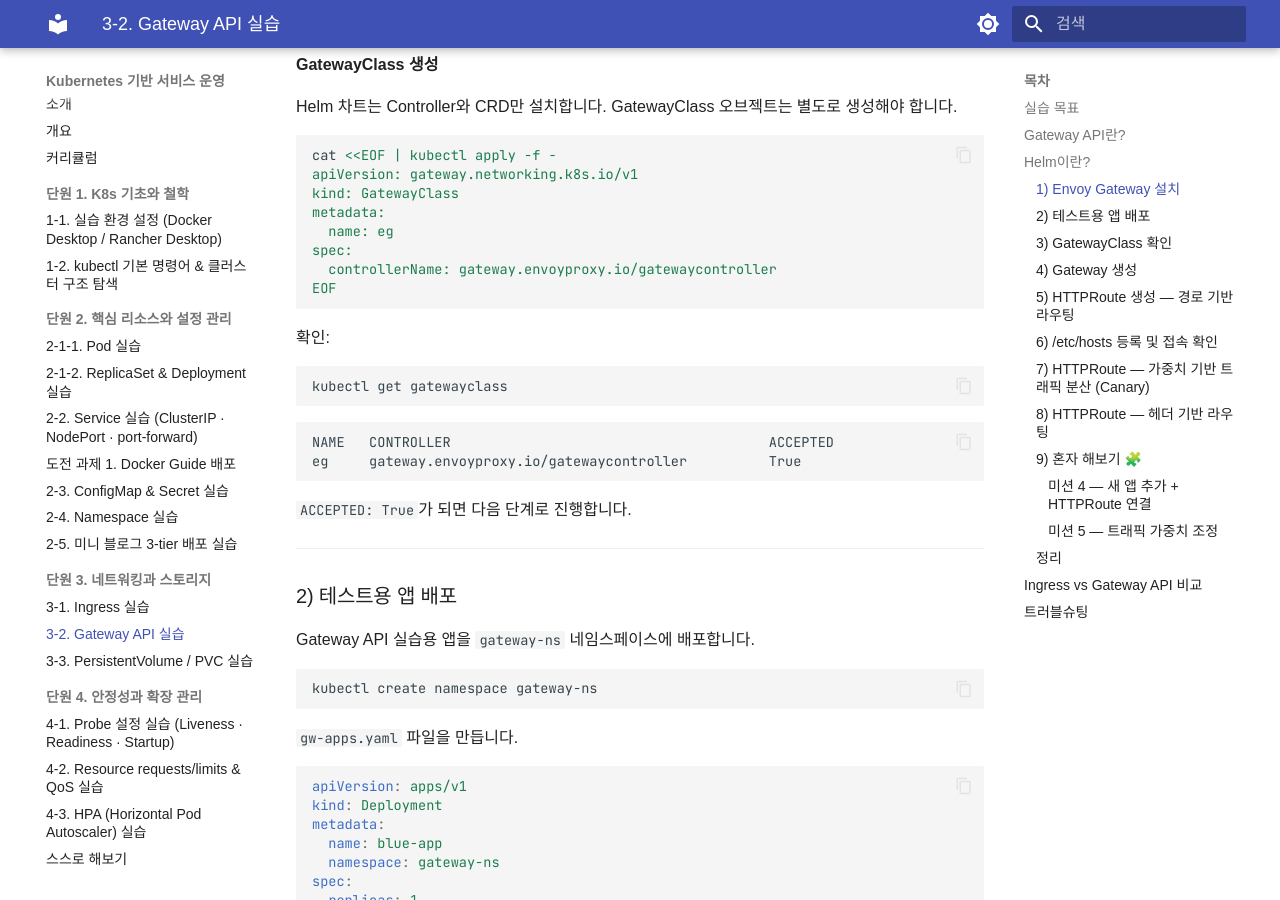
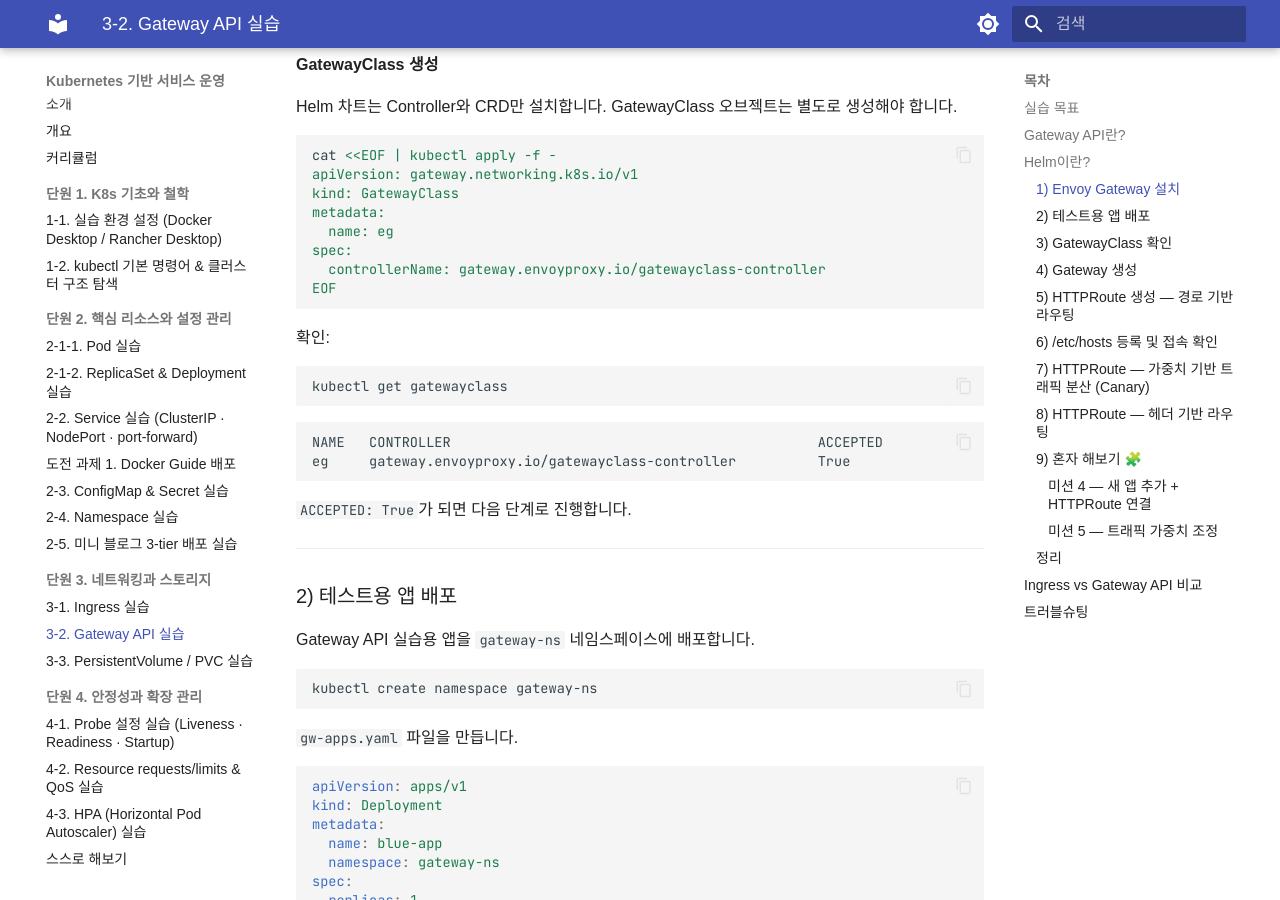
Before and after one commit to skilleat-labs/docker-k8s-labs, an MkDocs documentation site: the page built from docs/modules/module10/3-2.md, in a window 1280 px wide and 900 px high, scrolled down 1529 px. Built offline with MkDocs 1.6.1 and Material for MkDocs 9.7.7, drawn with Linux system fonts in a browser that asks for light colours; some web fonts are replaced.

Commit message:
fix: 3-2 GatewayClass controllerName 오타 수정
gateway.envoyproxy.io/gatewaycontroller
→ gateway.envoyproxy.io/gatewayclass-controller

Co-Authored-By: Claude Sonnet 4.6 <noreply@anthropic.com>

````diff
--- a/docs/modules/module10/3-2.md
+++ b/docs/modules/module10/3-2.md
@@ -88,7 +88,7 @@ kind: GatewayClass
 metadata:
   name: eg
 spec:
-  controllerName: gateway.envoyproxy.io/gatewaycontroller
+  controllerName: gateway.envoyproxy.io/gatewayclass-controller
 EOF
 ```
 
@@ -99,8 +99,8 @@ kubectl get gatewayclass
 ```
 
 ```
-NAME   CONTROLLER                                       ACCEPTED
-eg     gateway.envoyproxy.io/gatewaycontroller          True
+NAME   CONTROLLER                                             ACCEPTED
+eg     gateway.envoyproxy.io/gatewayclass-controller          True
 ```
 
 `ACCEPTED: True`가 되면 다음 단계로 진행합니다.
````
